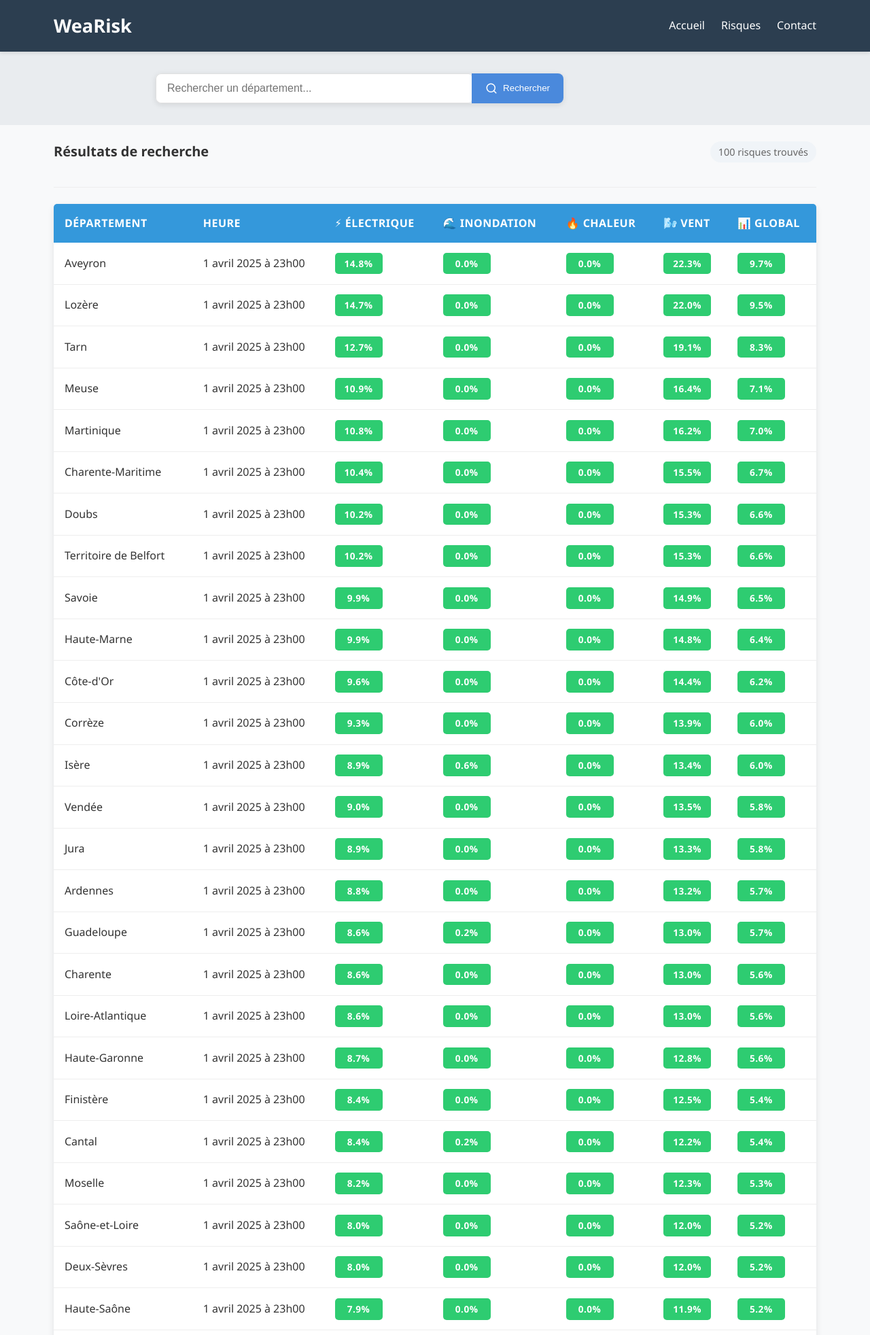
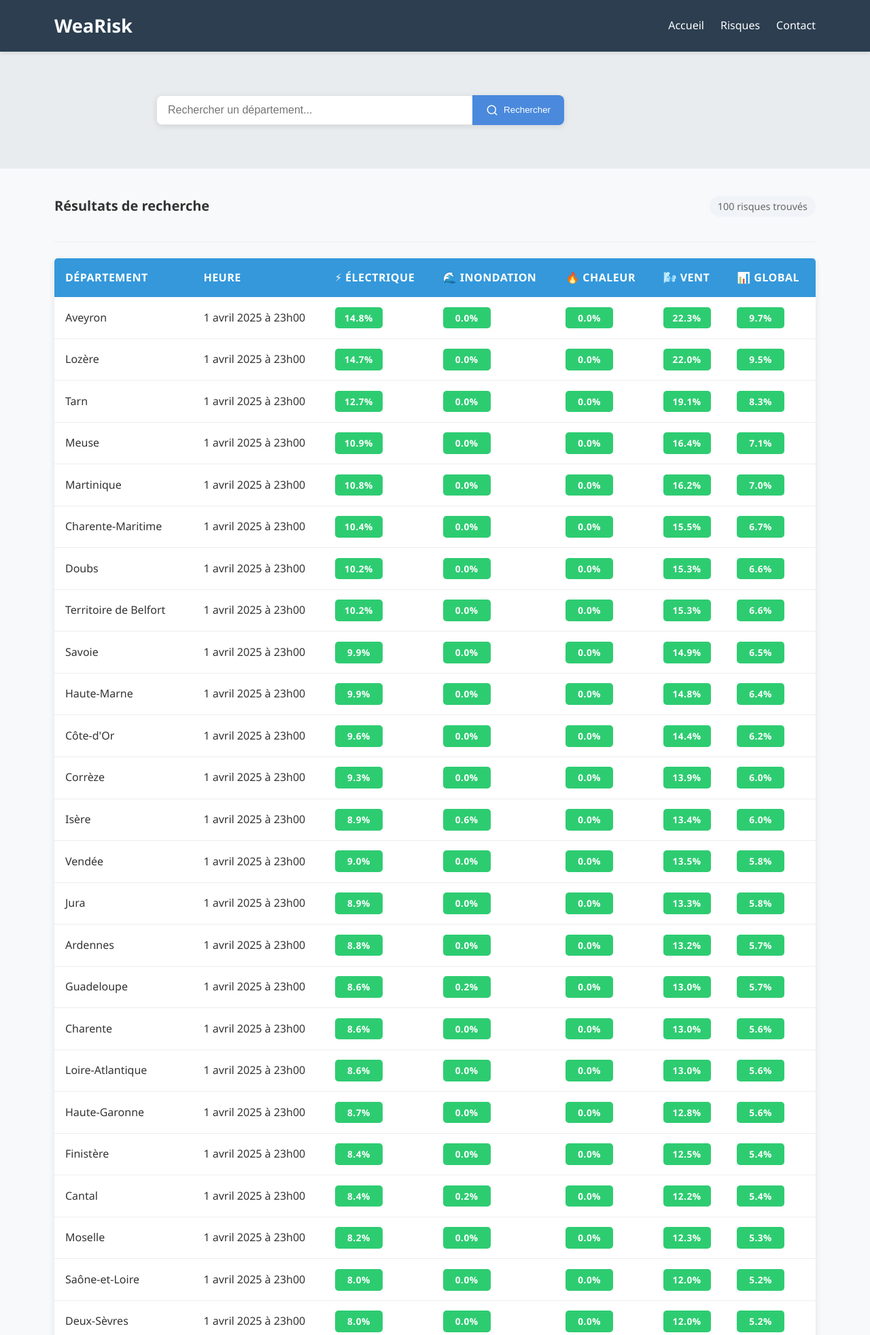
Before and after one commit to Zalgo-Dev/WeaRisk, a Flask app: page /risks in a window 1280 px wide. Shown: the top 1964 px of the page at 68% size. Run offline with Flask 3, Linux system fonts and the light colour scheme; data comes from the database, SQL or seed files in the repository.

Commit message:
+ Fix style page 'Risques'

```diff
--- a/app/static/css/style.css
+++ b/app/static/css/style.css
@@ -45,7 +45,7 @@ main {
     width: 90%;
     max-width: 1200px;
     margin: 0 auto;
-    padding: 0 15px;
+    padding: 1rem;
 }
 
 a {
@@ -70,7 +70,6 @@ a {
 .navbar {
     background: var(--secondary-color);
     color: var(--light-text);
-    padding: 1rem 0;
     position: sticky;
     top: 0;
     z-index: 1000;
@@ -534,6 +533,8 @@ a {
 /* Styles améliorés pour l'interface de recherche */
 .search-section {
     margin: 0rem 0;
+    padding-top: 3rem;
+    padding-bottom: 3rem;
 }
 
 .search-wrapper {
```
